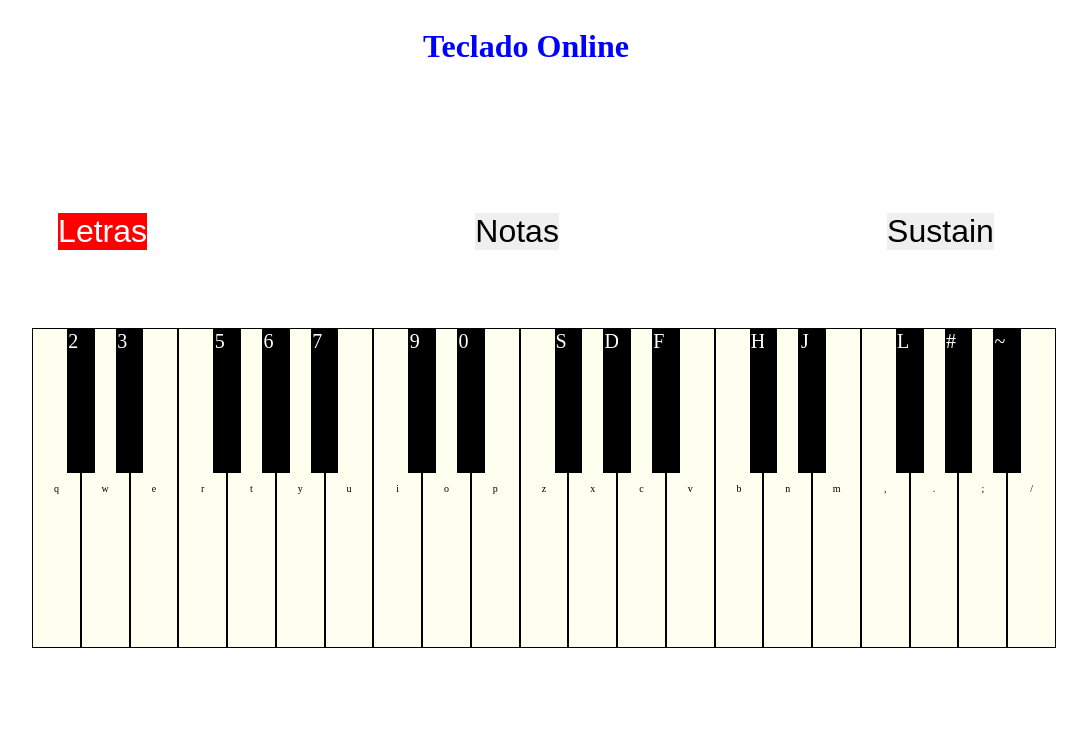
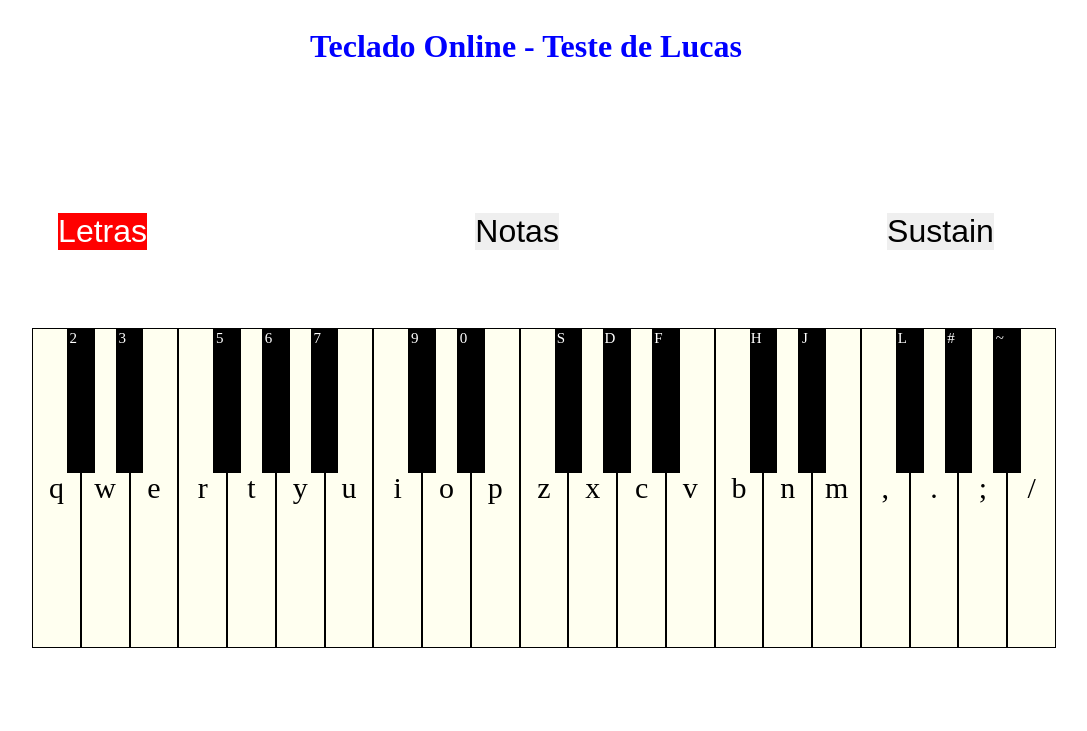
Before and after one commit to LucasAlves2803/Teclado-Musical, a plain HTML site: page index.html in a window 1280 px wide. Shown: the whole page, without its empty margins (114-1201 px from the left). Drawn offline with Linux system fonts and the light colour scheme.

Commit message:
novo nome

```diff
--- a/index.html
+++ b/index.html
@@ -8,7 +8,7 @@
 	<body>
 
 		<div class="menu">
-			<h1 id='headline'> Teclado Online </h1>
+			<h1 id='headline'> Teclado Online - Teste de Lucas </h1>
 
 
 			<div id="button">
--- a/script.js
+++ b/script.js
@@ -284,7 +284,7 @@ function letra_preta(){
 	keyS = ['do#','re#','fa#','sol#','la#'];
 	for (let i=0; i < teclas_pt.length; i++){
 	    teclas_pt[i].innerHTML += "<div class='notas_pt'>" + desassocia.get(teclas_pt[i].classList.value).toUpperCase() + "</div>";
-		teclas_pt[i].style.fontSize = "20px";
+		teclas_pt[i].style.fontSize = "15px";
 		teclas_pt[i].style.color = "white";
 	}
 
@@ -296,7 +296,7 @@ function escreve_letras(){
 		teclado = teclados[i];
 		for (let j=0; j < teclado.children.length; j++){
 			teclado.children[j].children[1].innerHTML += '<p>' + desassocia.get(teclado.children[j].id) + '</p>'
-			teclado.children[j].children[1].style.fontSize = "10px";
+			teclado.children[j].children[1].style.fontSize = "30px";
 			teclado.children[j].children[1].style.textAlign = "center";
 		}
 	}
```
